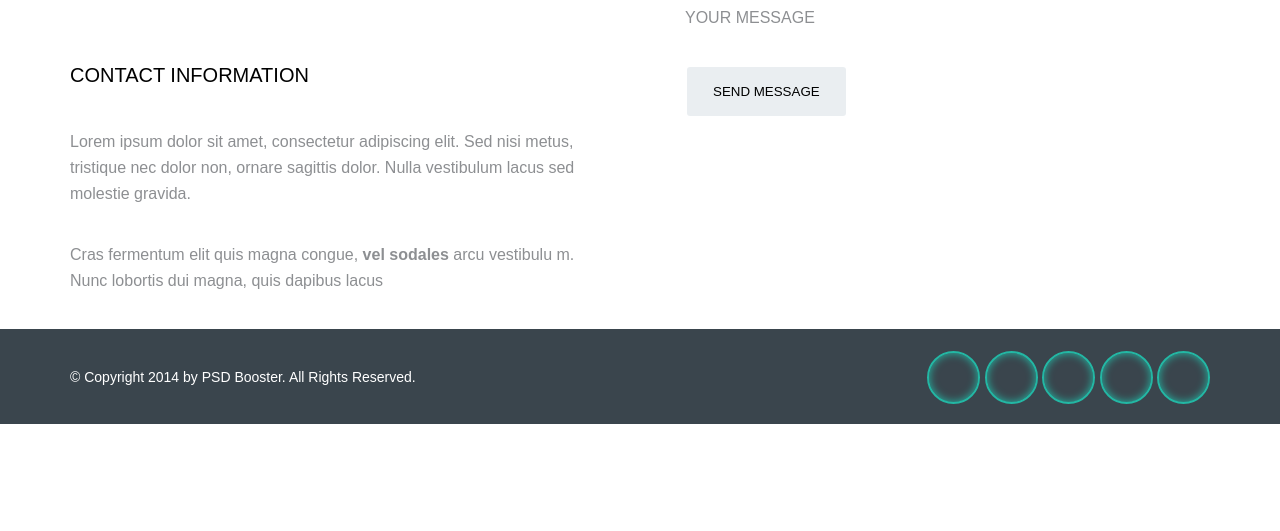
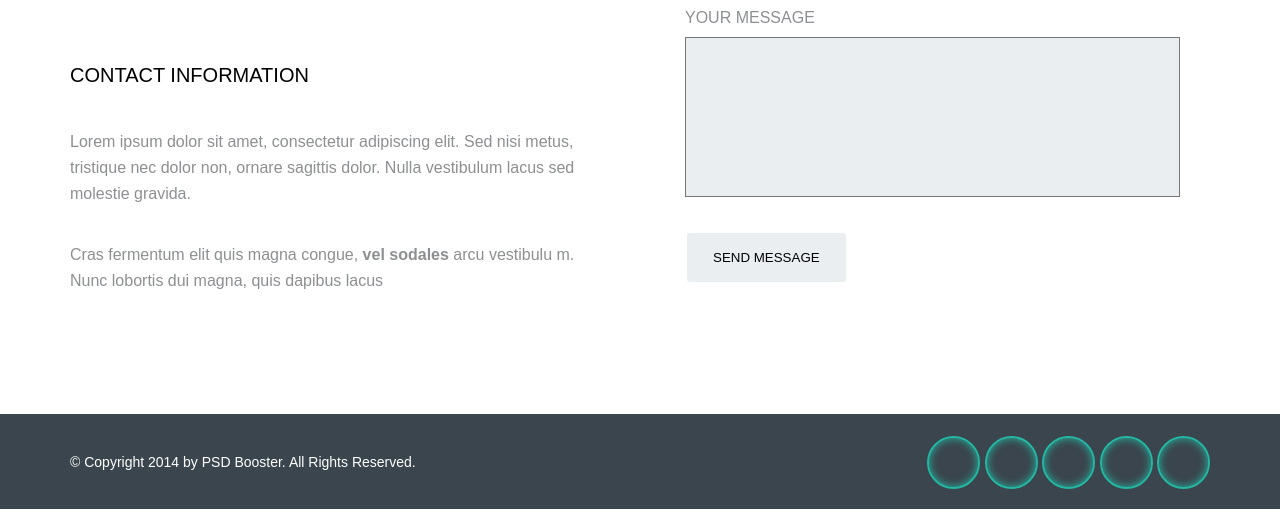
Before and after one commit to nguyendinhat257/MD, a plain HTML site: page index.html in a window 1280 px wide. Shown: the part 4670-5201 px from the top of the page. Before the commit the page ends 5116 px from the top, so only its background shows below. Drawn offline with Linux system fonts and the light colour scheme.

Commit message:
Update index.html

```diff
--- a/index.html
+++ b/index.html
@@ -268,7 +268,7 @@
 					</div>
 					<div class="clr"></div>
 					<p id="name">your message</p>
-					<p id="text_content" contenteditable="true"></p>
+					<textarea type="text" name="message" id="message"> </textarea>
 					<button>send message</button>
 				</form>
 				</div>
```
